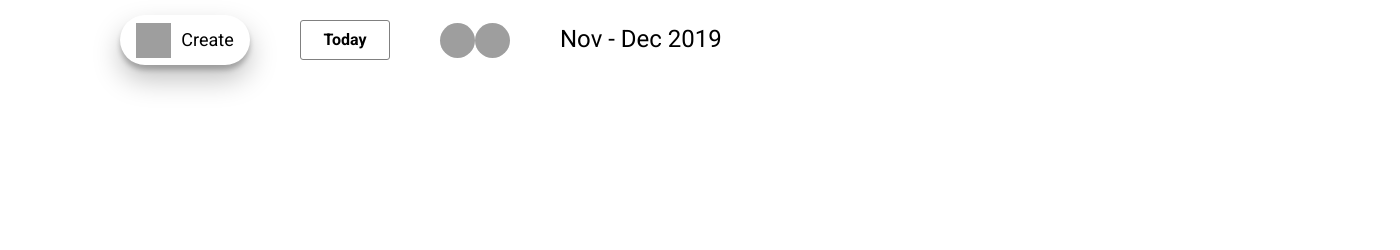
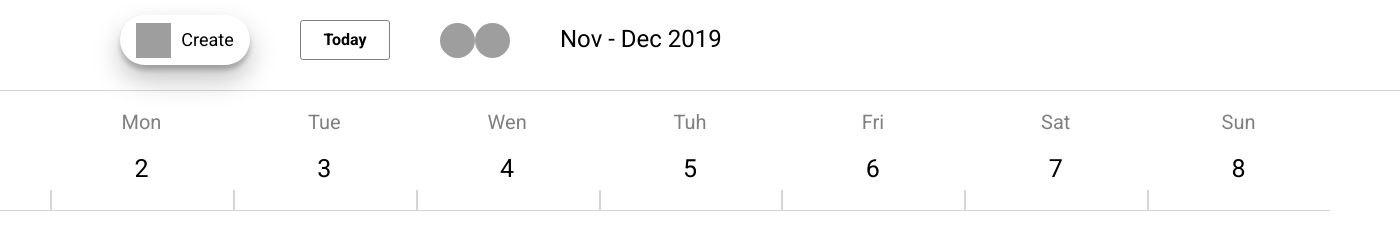
Before and after one commit to DereviankoViacheslav/calendar-web-app, a plain HTML site: page index.html in a window 1280 px wide. Shown: the whole page, 1400 px wide, since content can reach past the window. Drawn offline with nearby package versions, Linux system fonts and the light colour scheme; grey boxes are pictures that could not be loaded.

Commit message:
create days

```diff
--- a/index.html
+++ b/index.html
@@ -10,21 +10,25 @@
 </head>
 <body>
     <header class="head">
-        <button class="head_create">
+        <nav class="navigate">
+            <button class="navigate_create">
                 <img src="https://img.icons8.com/color/48/000000/plus-math.png" class="plus">
                 Create
             </button>
-        <button class="head_today">Today</button>
-        <div class="head__arows">
-            <div class="head__arows_left"></div>
-            <div class="head__arows_right"></div>
+            <button class="navigate_today">Today</button>
+            <div class="navigate__arows">
+                <div class="navigate__arows_left"></div>
+                <div class="navigate__arows_right"></div>
             </div>
-        <div class="head__MounthAndYear">
-            <span class="mounthNow">Nov</span>
+            <div class="navigate__MonthAndYear">
+                <span class="monthNow">Nov</span>
                 <span>-</span>
                 <span class="mounthFutear">Dec</span>
                 <span class="year">2019</span>
             </div>
+        </nav>
+        <div class="week"></div>
     </header>
+    <script src="src/js/index.js" type="module" ></script>
 </body>
 </html>
--- /dev/null
+++ b/src/js/days.js
@@ -0,0 +1,49 @@
+import {createElements} from './functions.js'
+
+let mas = ['Mon',"Tue","Wen","Tuh","Fri","Sat","Sun"];
+
+const getborder = () => {
+    return  createElements(0,1)
+            .map(name => `
+                <div class="LittleBorder"></div>`).join('');
+};
+
+const getNumberDays = () => {
+    return  createElements(0,1)
+            .map(name => `
+                <div class="day_numberDay"></div>`).join('');
+};
+
+const getNameDays = () => {
+    return  createElements(0,1)
+            .map(name => `
+                <span class="day_nameDay"></span>`).join('');
+};
+
+export function days () {
+    const createDays = createElements(0,7)
+        .map(day => `
+            <div class="day">${getNameDays()} ${getNumberDays()} ${getborder()}</div>`).join('');
+
+    document.querySelector(".week").innerHTML = createDays;
+}
+
+export function writing() {
+    const nameDay = document.querySelectorAll('.day_nameDay');
+    const numberDays = document.querySelectorAll(".day_numberDay");
+    var date = new Date();
+    let targetDay = 5;
+    let targetDate = new Date();
+    let delta = targetDay - date.getDay();
+    if (delta >= 0) {targetDate.setDate(date.getDate() + delta)}
+    else {targetDate.setDate(date.getDate() + 7 + delta)};
+
+
+    for (let i = 0; i < nameDay.length; i++) {
+        nameDay[i].innerHTML = mas[i];
+        if (i === 0) {
+            numberDays[i].innerHTML = delta;
+        }
+        numberDays[i].innerHTML = delta++;
+    };
+};
--- /dev/null
+++ b/src/js/functions.js
@@ -0,0 +1,7 @@
+export function createElements (from,to) {
+    let result = [];
+    for (let i = from; i < to; i++) {
+        result.push(i);
+    };
+    return result
+}
--- a/src/js/index.js
+++ b/src/js/index.js
@@ -1 +1,6 @@
-console.log('Hello!');
+import {createElements} from './functions.js'
+import {days} from './days.js'
+import {writing} from './days.js'
+
+days();
+writing()
--- a/src/sass/header.scss
+++ b/src/sass/header.scss
@@ -1,10 +1,14 @@
-.head{
+
+.navigate{
+    position: fixed;
     display: flex;
     justify-content: flex-start;
     align-items: center;
-    width: 100vw;
+    width: 100%;
     height: 80px;
     padding-left: 120px;
+    border-bottom: 1px solid #d5d5d5;
+    padding-bottom: 10px;
 
     &_create{
         display: flex;
@@ -41,7 +45,7 @@
     }
 }
 
-.head__arows{
+.navigate__arows{
     display: flex;
     margin-right: 50px;
     &_right{
@@ -71,7 +75,7 @@
     }
 }
 
-.head__MounthAndYear{
+.navigate__MonthAndYear{
     font-size: 24px;
     font-weight: 500;
 }
@@ -81,3 +85,49 @@
     height: 35px;
     margin-right: 10px;
 }
+
+.week{
+    position: fixed;
+    top: 90px;
+    display: flex;
+    padding-left: 50px;
+    border-bottom: 1px solid #d5d5d5;
+    width: 100vw;
+}
+
+.day{
+    position: relative;
+    flex-grow: 1;
+    height: 120px;
+    display: flex;
+    flex-direction: column;
+    justify-content: center;
+    text-align: center;
+    &_nameDay{
+        font-size: 20px;
+        opacity: 0.5;
+    }
+    &_numberDay{
+        width: 40px;
+        height: 40px;
+        align-self: center;
+        margin-top: 15px;
+        font-size: 25px;
+        text-align: center;
+        line-height: 40px;
+        border-radius: 50%;
+    }
+}
+
+.LittleBorder{
+    position: absolute;
+    bottom: 0;
+    height: 20px;
+    width: 100%;
+    border-left: 2px solid #d5d5d5;
+}
+
+.today{
+    background-color: #0000FF;
+    color: white;
+}
```
Also changed, not shown: main.css, 1 other file. Lines whose indentation alone changed are shown as unchanged.
